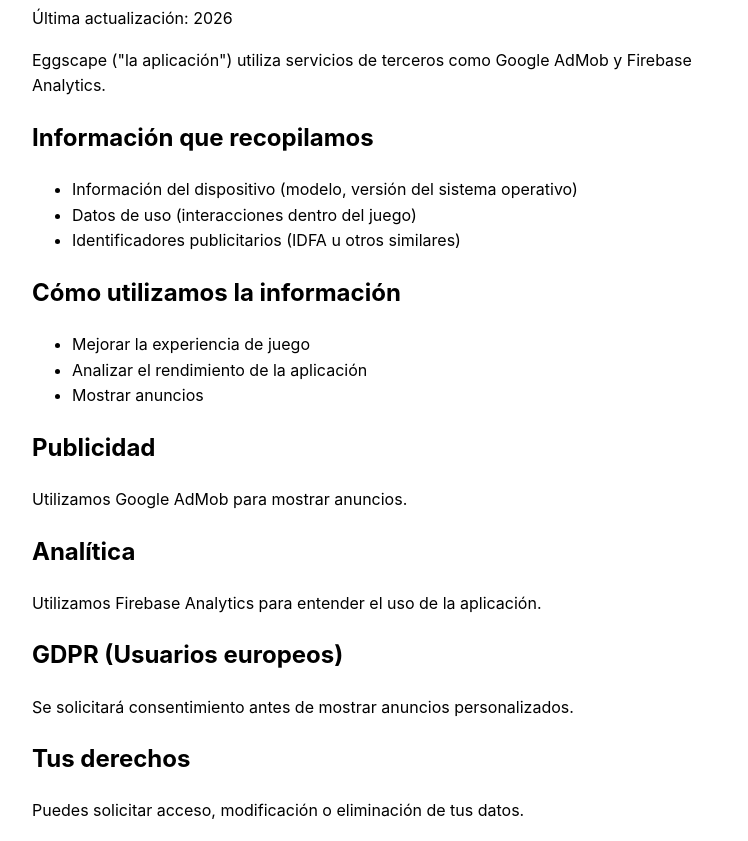
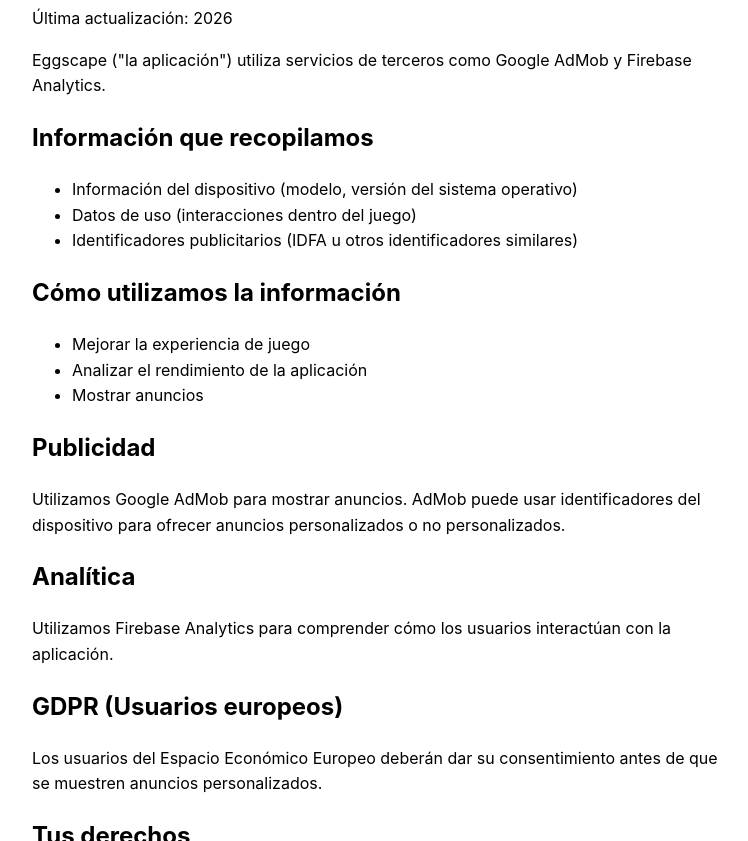
Before and after one commit to jdavilaf/eggscape-support, a plain HTML site: page privacy/es/index.html in a window 1280 px wide. Shown: the part 108-949 px from the top of the page, without its empty margins (258-1006 px from the left). Drawn offline with Linux system fonts and the light colour scheme.

Commit message:
Update index.html

```diff
--- a/privacy/es/index.html
+++ b/privacy/es/index.html
@@ -20,7 +20,7 @@
 <ul>
   <li>Información del dispositivo (modelo, versión del sistema operativo)</li>
   <li>Datos de uso (interacciones dentro del juego)</li>
-  <li>Identificadores publicitarios (IDFA u otros similares)</li>
+  <li>Identificadores publicitarios (IDFA u otros identificadores similares)</li>
 </ul>
 
 <h2>Cómo utilizamos la información</h2>
@@ -31,16 +31,16 @@
 </ul>
 
 <h2>Publicidad</h2>
-<p>Utilizamos Google AdMob para mostrar anuncios.</p>
+<p>Utilizamos Google AdMob para mostrar anuncios. AdMob puede usar identificadores del dispositivo para ofrecer anuncios personalizados o no personalizados.</p>
 
 <h2>Analítica</h2>
-<p>Utilizamos Firebase Analytics para entender el uso de la aplicación.</p>
+<p>Utilizamos Firebase Analytics para comprender cómo los usuarios interactúan con la aplicación.</p>
 
 <h2>GDPR (Usuarios europeos)</h2>
-<p>Se solicitará consentimiento antes de mostrar anuncios personalizados.</p>
+<p>Los usuarios del Espacio Económico Europeo deberán dar su consentimiento antes de que se muestren anuncios personalizados.</p>
 
 <h2>Tus derechos</h2>
-<p>Puedes solicitar acceso, modificación o eliminación de tus datos.</p>
+<p>Puedes solicitar acceso, corrección o eliminación de tus datos poniéndote en contacto con nosotros.</p>
 
 <h2>Contacto</h2>
 <p>Email: spain.eggscape@gmail.com</p>
```
